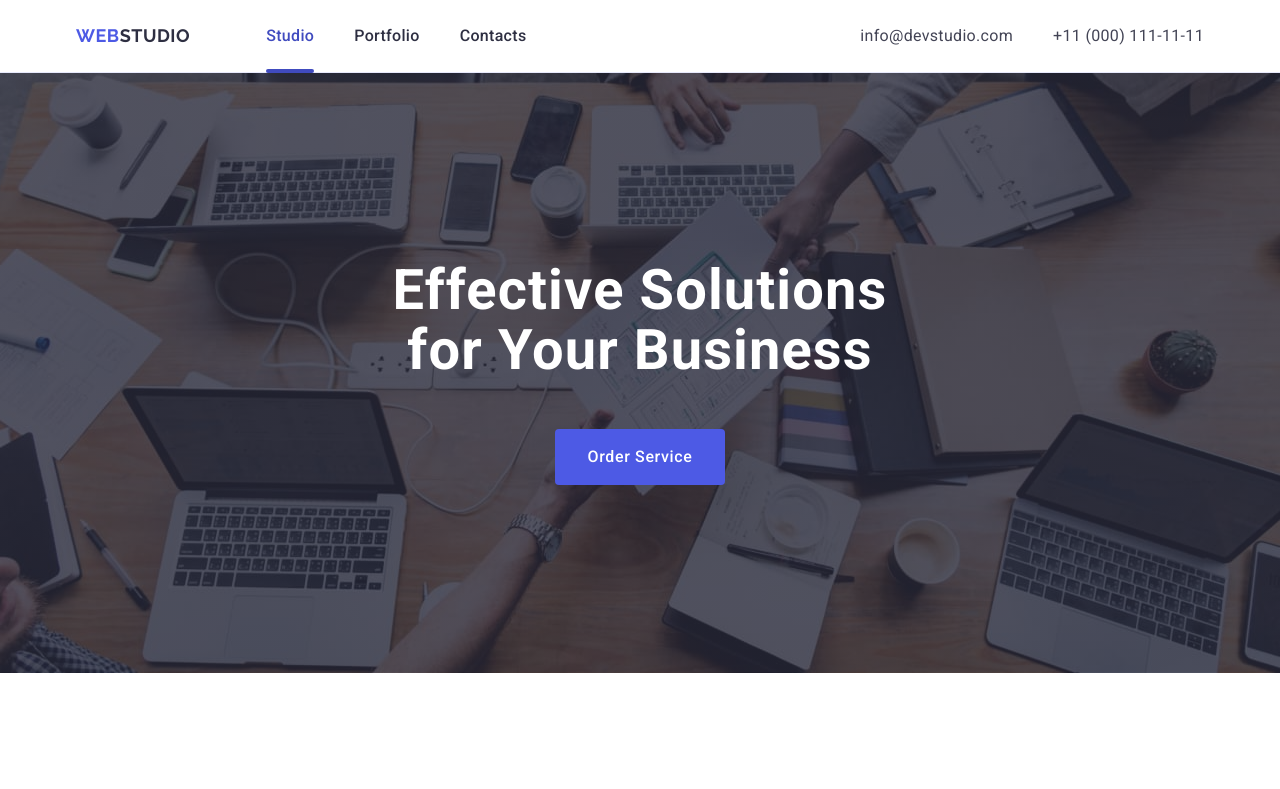
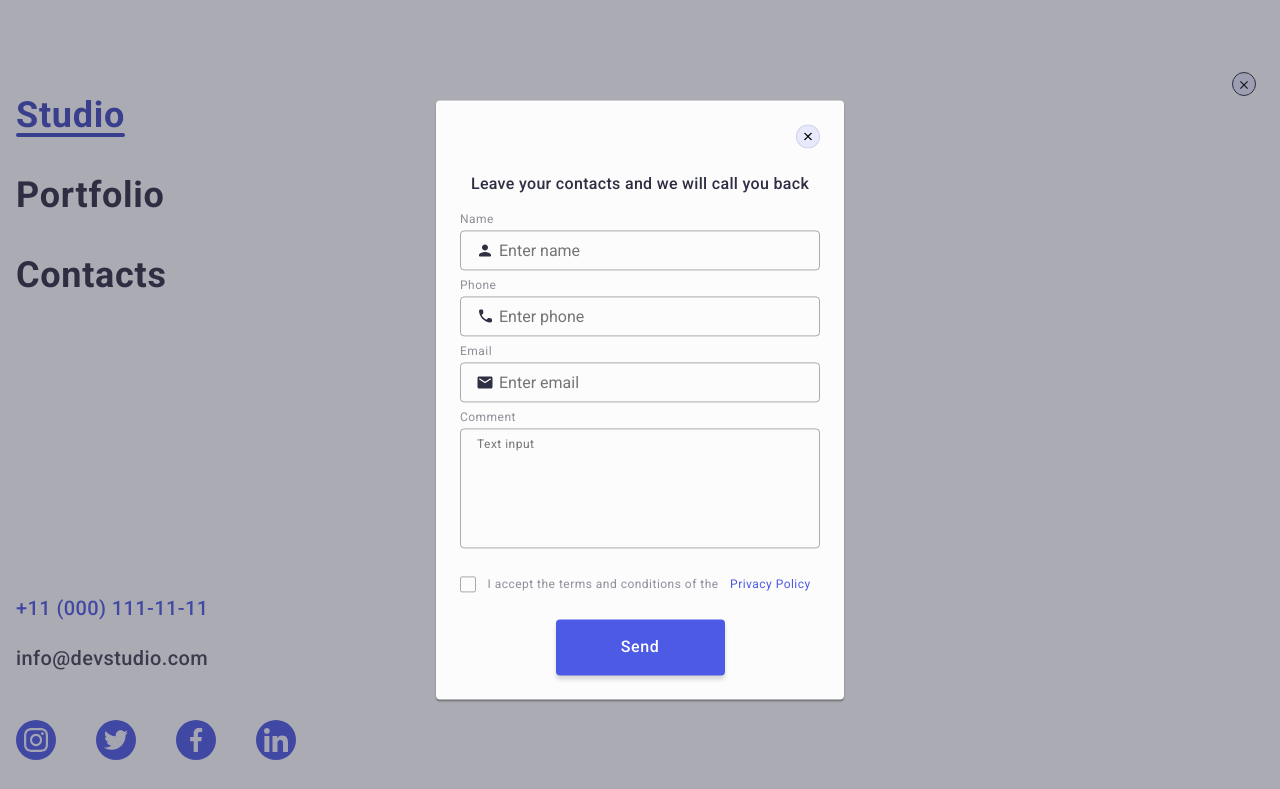
Before and after one commit to LidaDruzyak/goit-markup-hw-06, a plain HTML site: page index.html in a window 1280 px wide. Shown: the top 789 px of the page. Drawn offline with nearby package versions, Linux system fonts and the light colour scheme.

Commit message:
goit-markup-hw-06

```diff
--- a/index.html
+++ b/index.html
@@ -33,7 +33,7 @@
             <use href="./images/icons.svg#icon-header"></use>
            </svg></button>
         </div>
-        <div class="header-menu-mob">
+        <div class="header-menu-mob is-open">
             <div>
                 <button class="header-mob-close" type="button" >
                     <svg class="header-mob-close-icon" width="8" height="8">
@@ -442,7 +442,7 @@
    </div>
 </footer>
 
- <div class="backdrop">
+ <div class="backdrop is-open">
     <div class="modal">
         <button class="modal-close" type="button" >
             <svg class="modal-close-icon" width="8" height="8">
```
